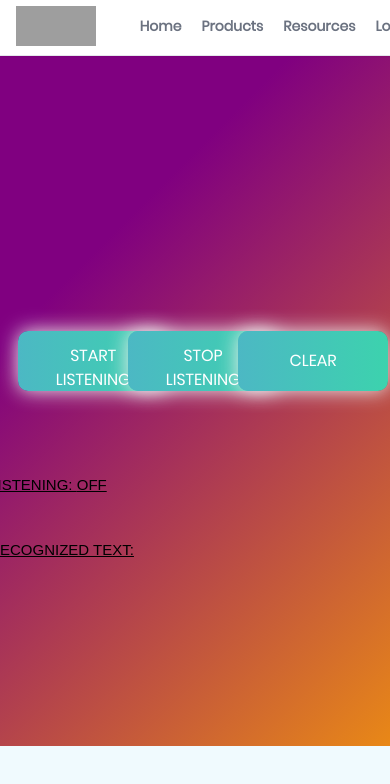
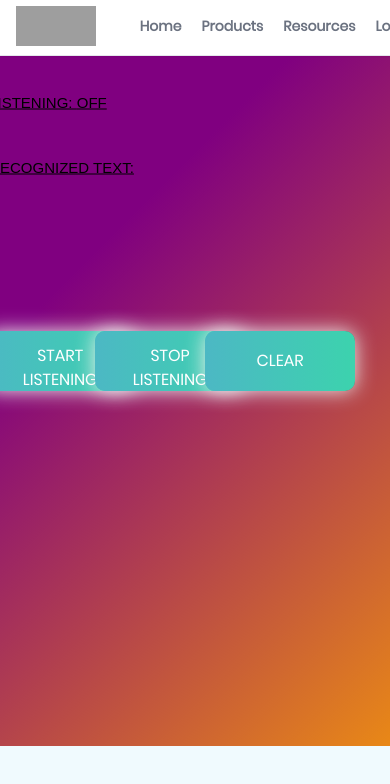
Before and after one commit to keerthiram2612/Medicure-Reactapp, a React (Create React App) app: page /features in a window 390 px wide. Shown: the top 784 px of the page. Built offline with nearby package versions, Linux system fonts and the light colour scheme; grey boxes are pictures that could not be loaded.

Commit message:
creating the responsive resources page

```diff
--- a/src/index.css
+++ b/src/index.css
@@ -95,11 +95,12 @@ body{
    transform:translateY(-20%);
  }
  .resource{
+  border:sticky;
   height:100vh;
   display:flex;
   transform:translateX(-30%);
   width: 900px;
-  height: 200px;
+  height: 300px;
    margin-right: 20px;
   align-items:center;
   text-align:center;
@@ -108,17 +109,23 @@ body{
     purple 20%,
     orange 80%
 );;
-position:fixed;
+position: fixed;
 
 
  }
+ .container-resource p{
+  transform:translateY(-1500%);
+ }
 
 
- .speech{
-  transform: translate(-40% ,-100%);
+ .speech {
+  transform: translate(-50% ,-100%);
  }
  .image-res img{
   visibility:hidden;
+ }
+ .resource p{
+
  }
 
 }
```
